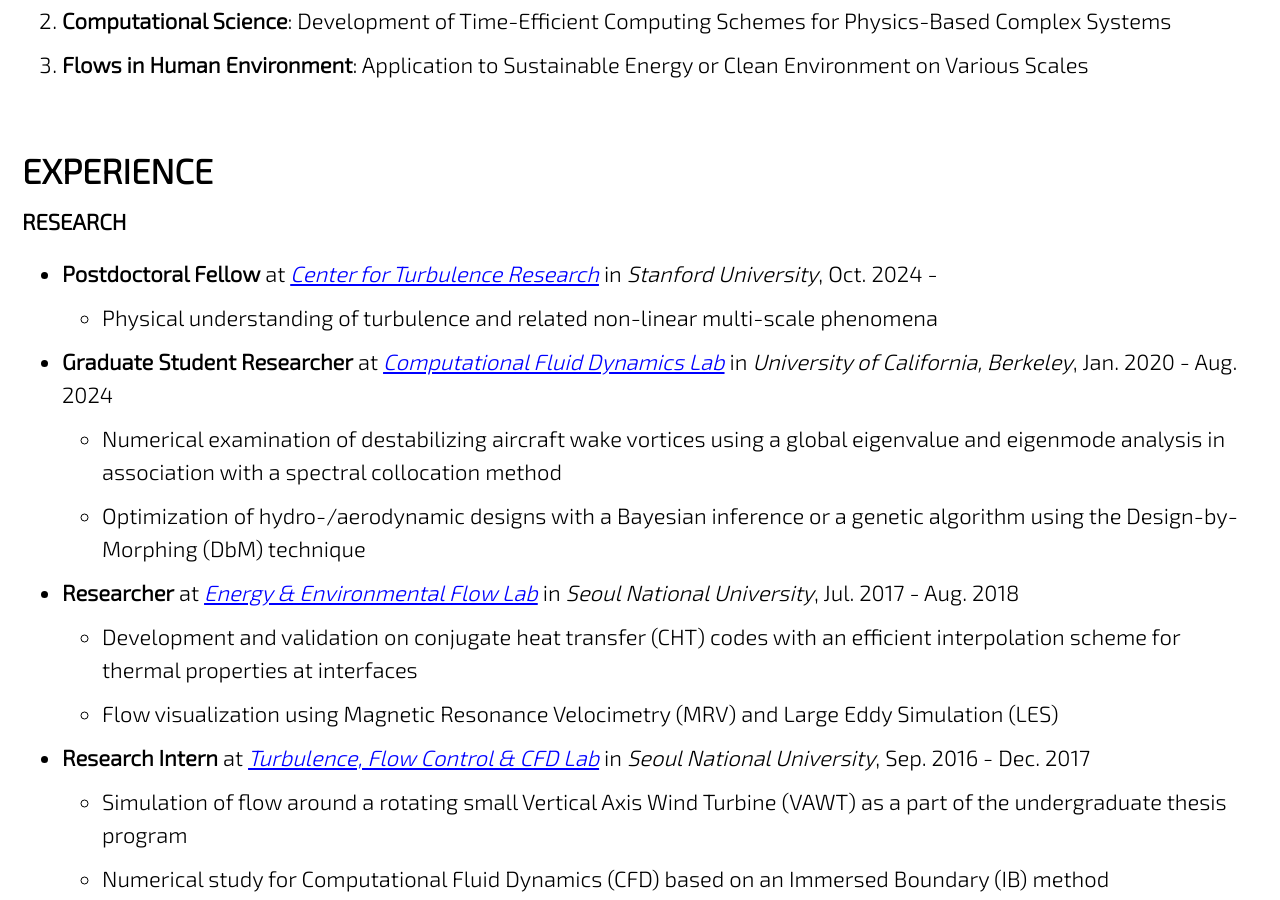
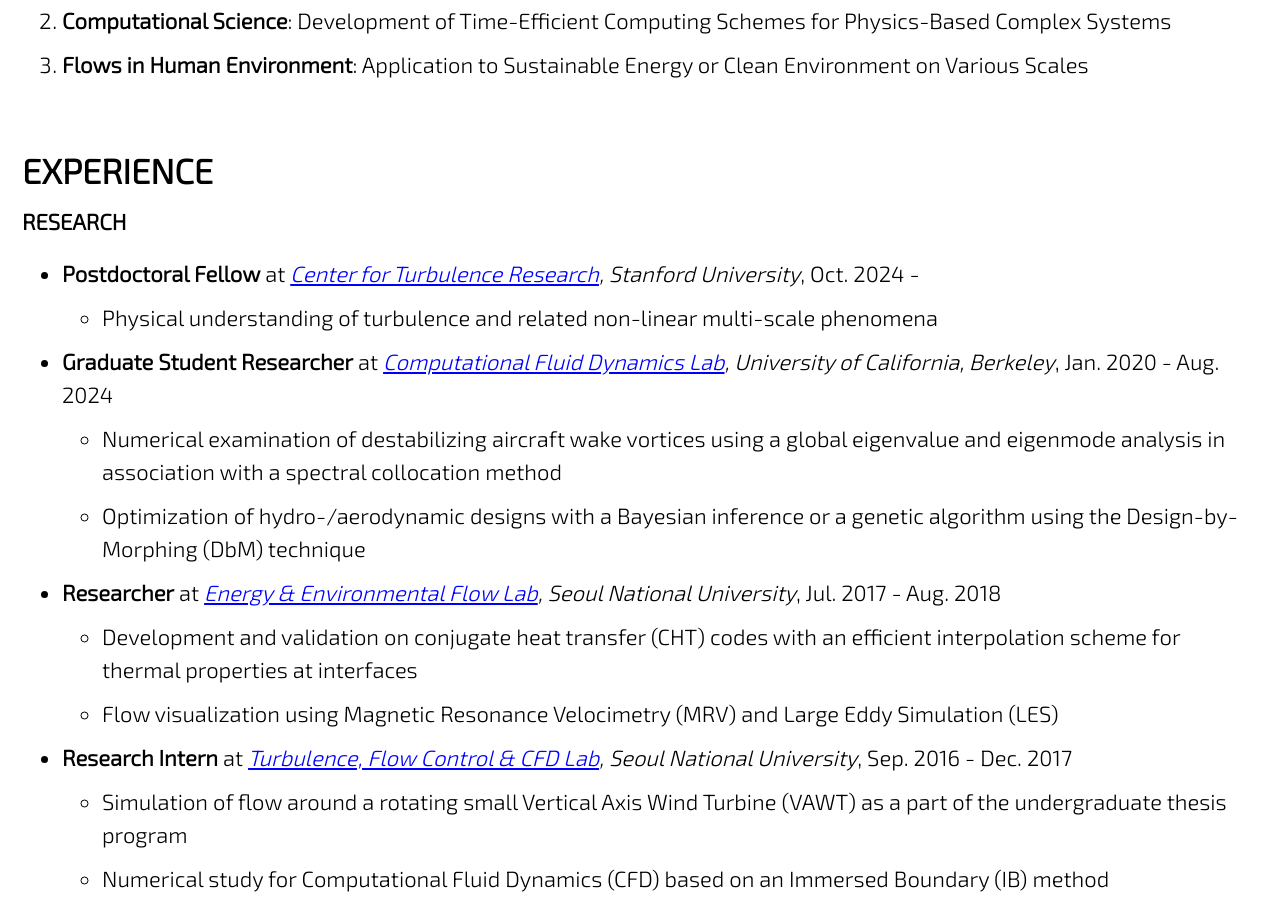
Before and after one commit to jun9303/jun9303.github.io, a Jekyll site: the page built from _pages/about_me.md, in a window 1280 px wide and 900 px high, scrolled down 1409 px. Built offline with Jekyll 4.4.1, drawn with Linux system fonts in a browser that asks for light colours; cached includes are drawn as plain includes; nearby versions of some CDN libraries.

Commit message:
Profile Updated 071424

```diff
--- a/_pages/about_me.md
+++ b/_pages/about_me.md
@@ -61,18 +61,18 @@ feature_row:
 
 ### RESEARCH
 
-- **Postdoctoral Fellow** at *[Center for Turbulence Research](https://ctr.stanford.edu/)* in *Stanford University*, Oct. 2024 -
+- **Postdoctoral Fellow** at *[Center for Turbulence Research](https://ctr.stanford.edu/), Stanford University*, Oct. 2024 -
   + Physical understanding of turbulence and related non-linear multi-scale phenomena
 
-- **Graduate Student Researcher** at *[Computational Fluid Dynamics Lab](https://cfd.me.berkeley.edu/)* in *University of California, Berkeley*, Jan. 2020 - Aug. 2024
+- **Graduate Student Researcher** at *[Computational Fluid Dynamics Lab](https://cfd.me.berkeley.edu/), University of California, Berkeley*, Jan. 2020 - Aug. 2024
   + Numerical examination of destabilizing aircraft wake vortices using a global eigenvalue and eigenmode analysis in association with a spectral collocation method
   + Optimization of hydro-/aerodynamic designs with a Bayesian inference or a genetic algorithm using the Design-by-Morphing (DbM) technique
 
-- **Researcher** at *[Energy & Environmental Flow Lab](http://eeflow.snu.ac.kr)* in *Seoul National University*, Jul. 2017 - Aug. 2018
+- **Researcher** at *[Energy & Environmental Flow Lab](http://eeflow.snu.ac.kr), Seoul National University*, Jul. 2017 - Aug. 2018
   + Development and validation on conjugate heat transfer (CHT) codes with an efficient interpolation scheme for thermal properties at interfaces
   + Flow visualization using Magnetic Resonance Velocimetry (MRV) and Large Eddy Simulation (LES)
 
-- **Research Intern** at *[Turbulence, Flow Control & CFD Lab](http://tfc.snu.ac.kr)* in *Seoul National University*, Sep. 2016 - Dec. 2017
+- **Research Intern** at *[Turbulence, Flow Control & CFD Lab](http://tfc.snu.ac.kr), Seoul National University*, Sep. 2016 - Dec. 2017
   + Simulation of flow around a rotating small Vertical Axis Wind Turbine (VAWT) as a part of the undergraduate thesis program
   + Numerical study for Computational Fluid Dynamics (CFD) based on an Immersed Boundary (IB) method
 
```
